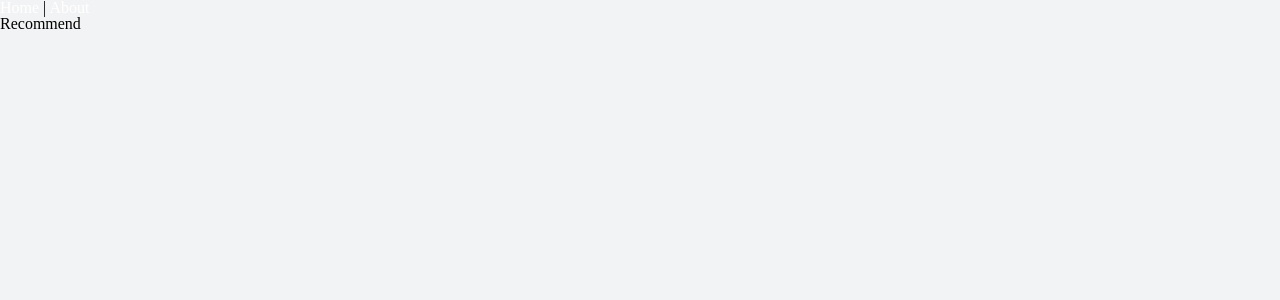
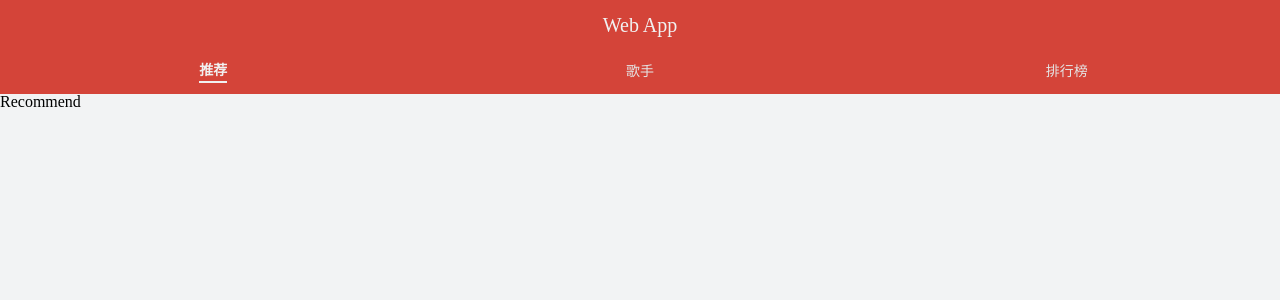
Before and after one commit to erzon9/cloud-music, a Vue app: page /recommend in a window 1280 px wide. Shown: the top 300 px of the page. Built offline with nearby package versions, Linux system fonts and the light colour scheme; a web font is replaced by a local one.

Commit message:
项目骨架搭建完毕，开始推荐模块开发

```diff
--- a/package.json
+++ b/package.json
@@ -10,6 +10,7 @@
   },
   "dependencies": {
     "core-js": "^3.6.5",
+    "swiper": "^6.0.2",
     "vue": "^2.6.11",
     "vue-router": "^3.2.0",
     "vuex": "^3.4.0"
--- a/src/App.vue
+++ b/src/App.vue
@@ -1,9 +1,5 @@
 <template>
   <div id="app">
-    <div id="nav">
-      <router-link to="/">Home</router-link> |
-      <router-link to="/about">About</router-link>
-    </div>
     <router-view />
   </div>
 </template>
--- /dev/null
+++ b/src/application/Home/Tab.vue
@@ -0,0 +1,47 @@
+<template>
+  <div class="home-tab">
+    <router-link to="/recommend" class="selected">
+      <span>推荐</span>
+    </router-link>
+    <router-link to="/singers">
+      <span>歌手</span>
+    </router-link>
+    <router-link to="/rank">
+      <span>排行榜</span>
+    </router-link>
+  </div>
+</template>
+
+<script>
+export default {};
+</script>
+
+<style lang="less" scoped>
+@import "../../assets/global-style.less";
+
+.home-tab {
+  height: 44px;
+  display: flex;
+  flex-direction: row;
+  justify-content: space-between;
+  background: @theme-color;
+  a {
+    flex: 1;
+    padding: 2px 0;
+    font-size: 14px;
+    color: #e4e4e4;
+    display: flex;
+    align-items: center;
+    justify-content: center;
+
+    &.selected {
+      span {
+        padding: 3px 0;
+        font-weight: 700;
+        color: #f1f1f1;
+        border-bottom: 2px solid #f1f1f1;
+      }
+    }
+  }
+}
+</style>
--- /dev/null
+++ b/src/application/Home/Top.vue
@@ -0,0 +1,31 @@
+<template>
+  <div class="home-top">
+    <span class="iconfont menu">&#xe6f5;</span>
+    <span class="title">Web App</span>
+    <span class="iconfont search">&#xe61a;</span>
+  </div>
+</template>
+
+<script>
+export default {};
+</script>
+
+<style lang="less">
+@import "../../assets/global-style.less";
+
+.home-top {
+  display: flex;
+  flex-direction: row;
+  justify-content: space-between;
+  padding: 5px 10px;
+  background-color: @theme-color;
+  & > span {
+    line-height: 40px;
+    color: #f1f1f1;
+    font-size: 20px;
+    &.iconfont {
+      font-size: 25px;
+    }
+  }
+}
+</style>
--- a/src/application/Home/index.vue
+++ b/src/application/Home/index.vue
@@ -1,11 +1,20 @@
 <template>
-  <div>
-    Home
+  <div class="home">
+    <Top></Top>
+    <Tab></Tab>
+    <router-view></router-view>
   </div>
 </template>
 
 <script>
-export default {};
+import Top from "./Top";
+import Tab from "./Tab";
+export default {
+  components: {
+    Top,
+    Tab
+  }
+};
 </script>
 
-<style></style>
+<style lang="less"></style>
--- /dev/null
+++ b/src/assets/global-style.less
@@ -0,0 +1,35 @@
+@theme-color: #d44439;
+@theme-color-shadow: rgba (212, 68, 57, .5);
+@font-color-light: #f1f1f1;
+@font-color-desc: #2E3030;
+@font-color-desc-v2: #bba8a8; // 略淡
+@font-size-ss: 10px;
+@font-size-s: 12px;
+@font-size-m: 14px;
+@font-size-l: 16px;
+@font-size-ll: 18px;
+@border-color: #e4e4e4;
+@background-color: #f2f3f4;
+@background-color-shadow: rgba (0, 0, 0, 0.3);
+@highlight-background-color: #fff;
+
+.extend-click {
+  position: relative;
+
+  &:before {
+    content: '';
+    position: absolute;
+    top: -10px;
+    bottom: -10px;
+    left: -10px;
+    right: -10px;
+  }
+
+  ;
+}
+
+.no-wrap {
+  text-overflow: ellipsis;
+  overflow: hidden;
+  white-space: nowrap;
+}
--- a/src/assets/iconfont.less
+++ b/src/assets/iconfont.less
@@ -0,0 +1,17 @@
+@font-face {
+  font-family: 'iconfont';  /* project id 1943959 */
+  src: url('//at.alicdn.com/t/font_1943959_jg8evugfk5n.eot');
+  src: url('//at.alicdn.com/t/font_1943959_jg8evugfk5n.eot?#iefix') format('embedded-opentype'),
+  url('//at.alicdn.com/t/font_1943959_jg8evugfk5n.woff2') format('woff2'),
+  url('//at.alicdn.com/t/font_1943959_jg8evugfk5n.woff') format('woff'),
+  url('//at.alicdn.com/t/font_1943959_jg8evugfk5n.ttf') format('truetype'),
+  url('//at.alicdn.com/t/font_1943959_jg8evugfk5n.svg#iconfont') format('svg');
+}
+
+.iconfont {
+  font-family: "iconfont" !important;
+  font-size: 16px;
+  font-style: normal;
+  -webkit-font-smoothing: antialiased;
+  -moz-osx-font-smoothing: grayscale;
+}
--- a/src/main.js
+++ b/src/main.js
@@ -3,6 +3,7 @@ import App from "./App.vue";
 import router from "./router";
 import store from "./store";
 import "./style.less";
+import "./assets/iconfont.less";
 
 Vue.config.productionTip = false;
 
--- a/src/router/index.js
+++ b/src/router/index.js
@@ -8,8 +8,9 @@ const routes = [
   {
     path: "/",
     name: "Home",
-    component: Home
-  },
+    component: Home,
+    redirect: "/recommend",
+    children: [
       {
         path: "/recommend",
         name: "Recommend",
@@ -28,6 +29,8 @@ const routes = [
         component: () =>
           import(/* webpackChunkName: "rank" */ "../application/Rank")
       }
+    ]
+  }
 ];
 
 const router = new VueRouter({
```
Also changed, not shown: 1 other file (tests, documents, lock files or other folders). Lines whose indentation alone changed are shown as unchanged.
